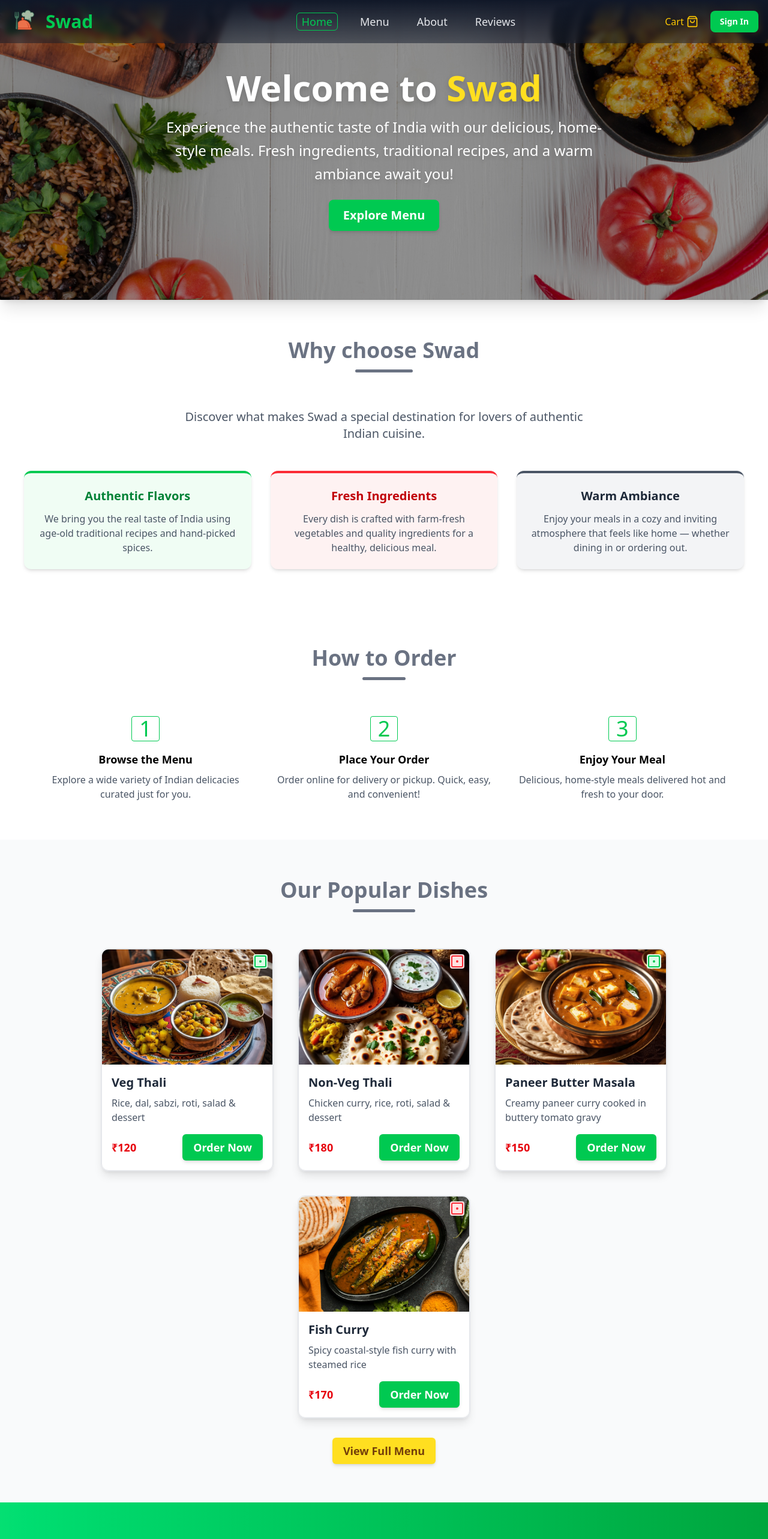
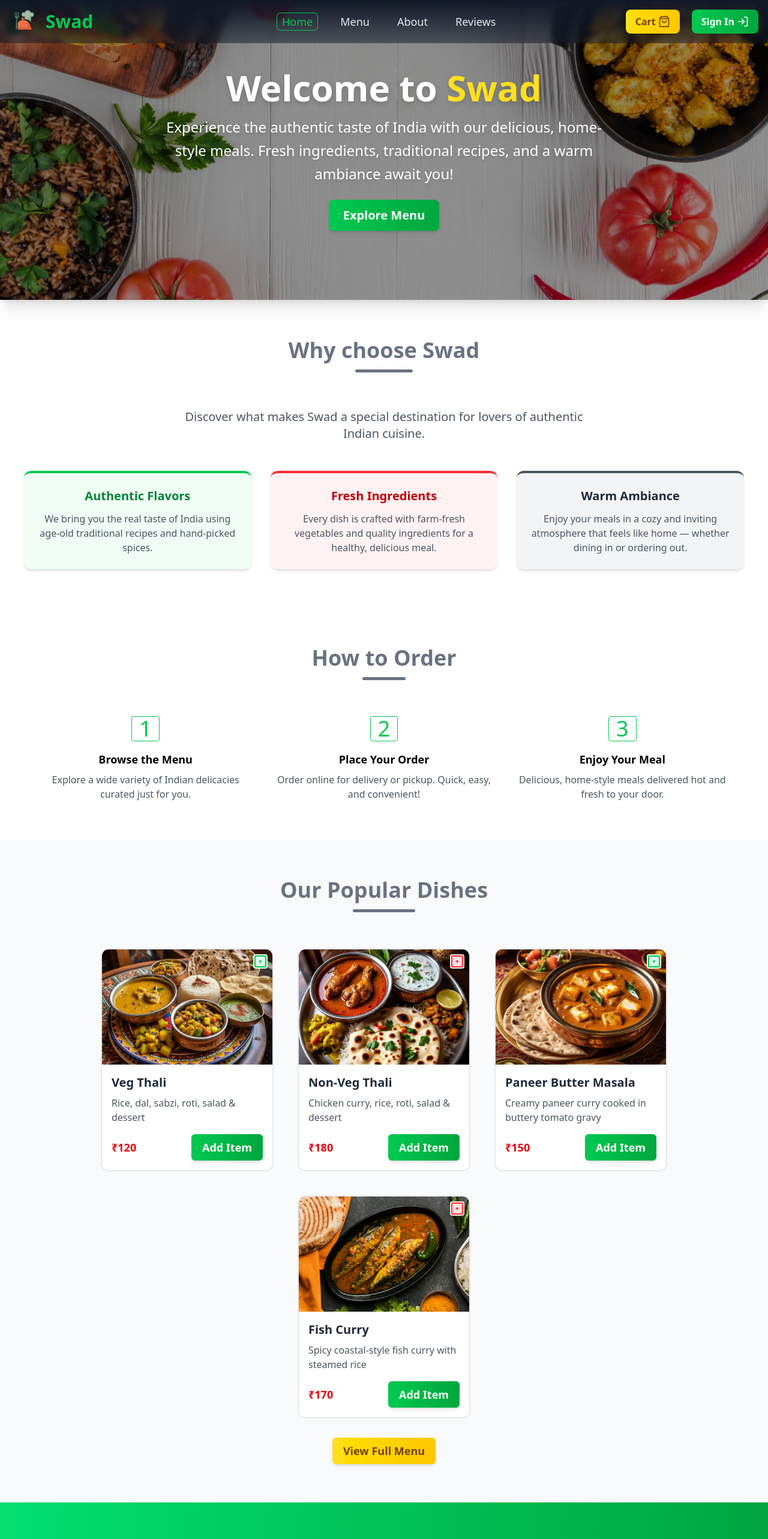
Before and after one commit to ravikanttarare95/swad-tasty-food, a React (Vite) app: page / in a window 1280 px wide. Shown: the top 2566 px of the page at 60% size. Built offline with nearby package versions, Linux system fonts and the light colour scheme.

Commit message:
changed Navigation method

```diff
--- a/src/components/Button.jsx
+++ b/src/components/Button.jsx
@@ -1,20 +1,13 @@
 import React from "react";
 import { Link } from "react-router";
 
-function Button({
-  btnTitle,
-  size,
-  btnVariant,
-  onBtnClick,
-  linkTo,
-  customStyle,
-}) {
+function Button({ btnTitle, size, btnVariant, onBtnClick, customStyle }) {
   return (
     <button
       className={`
         ${
           size === "sm"
-            ? "px-2 py-1 text-xs sm:px-3 sm:py-1.5 sm:text-sm md:px-4 md:py-2 md:text-base rounded-sm shadow-sm"
+            ? "px-2 py-1 text-xs sm:px-3 sm:py-1.5 sm:text-sm md:px-4 md:py-2 md:text-base rounded-lg shadow-sm"
             : size === "lg"
             ? "px-4 py-2 text-base sm:px-5 sm:py-2.5 sm:text-lg md:px-6 md:py-3 md:text-xl rounded-lg shadow-md"
             : "px-3 py-1.5 text-sm sm:px-4 sm:py-2 sm:text-base md:px-4.5 md:py-2 md:text-lg rounded-md shadow-md"
@@ -22,9 +15,9 @@ function Button({
 
         ${
           btnVariant === "primary"
-            ? "bg-green-500 hover:bg-green-600 text-white"
+            ? "bg-gradient-to-r from-green-500 to-green-600 hover:bg-green-600 text-white"
             : btnVariant === "secondary"
-            ? "bg-yellow-300 hover:scale-103 active:scale-100 duration-300 text-yellow-900"
+            ? "bg-gradient-to-r from-yellow-300 to-yellow-400 hover:scale-103 active:scale-100 duration-300 text-yellow-900"
             : "bg-gray-200"
         }
         font-semibold cursor-pointer
@@ -32,7 +25,7 @@ function Button({
       `}
       onClick={onBtnClick}
     >
-      {linkTo ? <Link to={linkTo}> {btnTitle}</Link> : btnTitle}
+      {btnTitle}
     </button>
   );
 }
--- a/src/components/Navbar.jsx
+++ b/src/components/Navbar.jsx
@@ -2,7 +2,8 @@ import React, { useState, useEffect } from "react";
 import logo from "./../../public/logo.png";
 import { NAV_LINKS } from "./../configs/Navbar";
 import { Link } from "react-router";
-import { ShoppingBag, Menu, X } from "lucide-react";
+import { ShoppingBag, LogIn, Menu, X } from "lucide-react";
+import Button from "./Button";
 
 function Navbar({ openNav }) {
   const [isHidden, setIsHidden] = useState(true);
@@ -87,19 +88,27 @@ function Navbar({ openNav }) {
 
           {/* Cart and Sign In */}
           <div className="space-y-5 md:space-y-0 flex flex-col md:flex-row md:space-x-5 items-center md:ml-auto">
-            <Link
-              to="/cart"
-              className="flex items-center space-x-1 text-yellow-400 hover:text-red-600 font-medium transition"
-            >
-              <span>Cart</span>
-              <ShoppingBag className="w-5 h-5" />
-            </Link>
-            <Link
-              to="/sign_in"
-              className="bg-green-500 hover:bg-green-600 text-white px-4 py-2 rounded-lg text-sm font-semibold transition"
-            >
-              Sign In
-            </Link>
+            <Button
+              linkTo="/cart"
+              btnVariant="secondary"
+              btnTitle={
+                <div className="flex items-center gap-1">
+                  Cart <ShoppingBag className="w-5 h-5" />
+                </div>
+              }
+              size="sm"
+            />
+
+            <Button
+              linkTo="/sign_in"
+              btnVariant="primary"
+              btnTitle={
+                <div className="flex items-center gap-1">
+                  Sign In <LogIn className="w-5 h-5" />
+                </div>
+              }
+              size="sm"
+            />
           </div>
         </div>
       </div>
--- a/src/components/cards/MenuCard.jsx
+++ b/src/components/cards/MenuCard.jsx
@@ -1,24 +1,12 @@
 import React from "react";
 import Button from "./../Button";
 import { SquareDot } from "lucide-react";
+import { Link } from "react-router";
 
 function MenuCard({ id, image, title, shortDescription, price, category }) {
   return (
+    <Link to={`/menu-details?id=${id}`}>
       <div className="relative min-h-91 bg-white shadow-lg rounded-xl overflow-hidden transform transition duration-300 hover:scale-105 border border-gray-200">
-      <img src={image} alt={title} className="h-48 w-full object-cover" />
-      <div className="p-4">
-        <h2 className="text-xl font-semibold text-gray-800 mb-2">{title}</h2>
-        <p className="text-gray-600 mb-4">{shortDescription}</p>
-        <div className="flex justify-between items-center">
-          <span className="text-lg font-bold text-red-600">₹{price}</span>
-          <Button
-            linkTo={`/menu-details?id=${id}`}
-            btnTitle={"Order Now"}
-            btnVariant="primary"
-            size={"md"}
-          />
-        </div>
-      </div>{" "}
         <div className="absolute top-2 right-2">
           {category === "veg" ? (
             <SquareDot className="text-green-500 bg-green-100 rounded" />
@@ -26,7 +14,17 @@ function MenuCard({ id, image, title, shortDescription, price, category }) {
             <SquareDot className="text-red-500 bg-red-100 rounded" />
           )}
         </div>
+        <img src={image} alt={title} className="h-48 w-full object-cover" />
+        <div className="p-4">
+          <h2 className="text-xl font-semibold text-gray-800 mb-2">{title}</h2>
+          <p className="text-gray-600 mb-4">{shortDescription}</p>
+          <div className="flex justify-between items-center">
+            <span className="text-lg font-bold text-red-600">₹{price}</span>
+            <Button btnTitle={"Add Item"} btnVariant="primary" size={"md"} />
           </div>
+        </div>{" "}
+      </div>
+    </Link>
   );
 }
 
--- a/src/views/Home.jsx
+++ b/src/views/Home.jsx
@@ -1,4 +1,4 @@
-import { Link } from "react-router";
+import { Link, useNavigate } from "react-router";
 import Navbar from "./../components/Navbar";
 import Footer from "./../components/Footer.jsx";
 import Button from "./../components/Button";
@@ -8,6 +8,10 @@ import { HeadingSecondary } from "./../components/Heading.jsx";
 import MenuCard from "./../components/cards/MenuCard.jsx";
 
 function Home() {
+  const navigate = useNavigate();
+  const handleNavigation = (path) => {
+    navigate(path);
+  };
   return (
     <div className="bg-white min-h-screen">
       <Navbar openNav="/" />
@@ -32,7 +36,9 @@ function Home() {
             </p>
 
             <Button
-              linkTo="/menu"
+              onBtnClick={() => {
+                handleNavigation("/menu");
+              }}
               btnTitle={"Explore Menu"}
               btnVariant={"primary"}
               size={"lg"}
@@ -124,7 +130,7 @@ function Home() {
             ({ id, image, title, shortDescription, price, category }) => (
               <div
                 key={id}
-                className="bg-white shadow-lg rounded-xl overflow-hidden w-72 transform transition duration-300 hover:scale-105 border border-gray-200"
+                className="bg-white rounded-xl overflow-hidden w-72 transform transition duration-300 hover:scale-105 border border-gray-200"
               >
                 <MenuCard
                   id={id}
@@ -140,7 +146,9 @@ function Home() {
         </div>
         <div className="flex justify-center mt-8">
           <Button
-            linkTo="/menu"
+            onBtnClick={() => {
+              handleNavigation("/menu");
+            }}
             btnTitle="View Full Menu"
             btnVariant="secondary"
           />
@@ -156,7 +164,9 @@ function Home() {
         </p>
 
         <Button
-          linkTo="/cart"
+          onBtnClick={() => {
+            handleNavigation("/cart");
+          }}
           btnTitle="Order Now"
           btnVariant="secondary"
           size={"lg"}
--- a/src/views/MenuDetails.jsx
+++ b/src/views/MenuDetails.jsx
@@ -1,5 +1,5 @@
 import React from "react";
-import { useSearchParams, Link } from "react-router";
+import { useSearchParams, Link, useNavigate } from "react-router";
 import MENU_CARDS_DATA from "./../configs/Menu";
 import Navbar from "./../components/Navbar";
 import Footer from "./../components/Footer";
@@ -10,6 +10,10 @@ function MenuDetails() {
   const [searchParams] = useSearchParams();
   const menuId = searchParams.get("id");
   const menu = MENU_CARDS_DATA.find(({ id }) => id === menuId);
+  const navigate = useNavigate();
+  const handleNavigation = (path) => {
+    navigate(path);
+  };
 
   return (
     <>
@@ -20,7 +24,9 @@ function MenuDetails() {
             btnTitle="← Back to Menu"
             btnVariant="secondary"
             size="sm"
-            linkTo="/menu"
+            onBtnClick={() => {
+              handleNavigation("/menu");
+            }}
           />
           {menu ? (
             <div className="bg-white rounded-2xl shadow-xl border border-gray-200 mt-6 p-6 md:p-10 flex flex-col gap-8">
@@ -68,9 +74,7 @@ function MenuDetails() {
                 </h3>
                 <ul className="space-y-2 bg-green-50/60 rounded-lg p-4 border border-green-100 text-gray-700">
                   {Array.isArray(menu.recipe) ? (
-                    menu.recipe.map((step, idx) => (
-                      <li key={idx}>{step}</li>
-                    ))
+                    menu.recipe.map((step, idx) => <li key={idx}>{step}</li>)
                   ) : (
                     <li>{menu.recipe}</li>
                   )}
```
Lines whose indentation alone changed are shown as unchanged.
